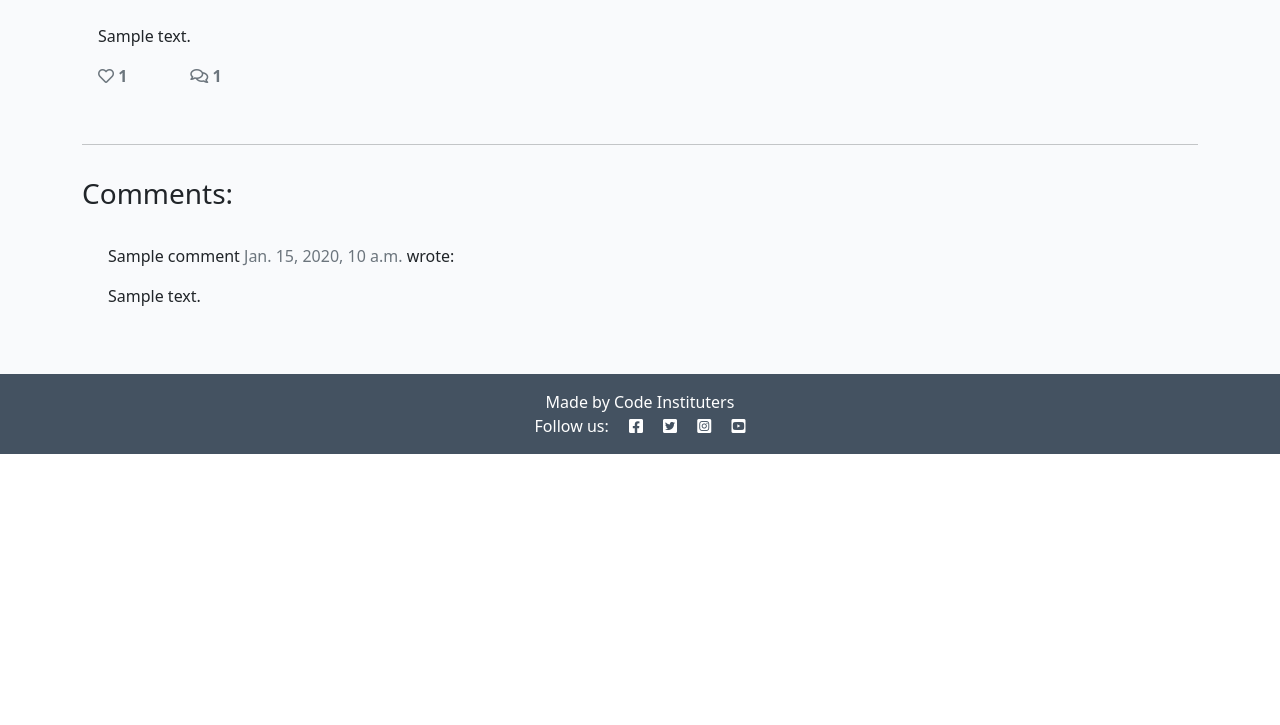
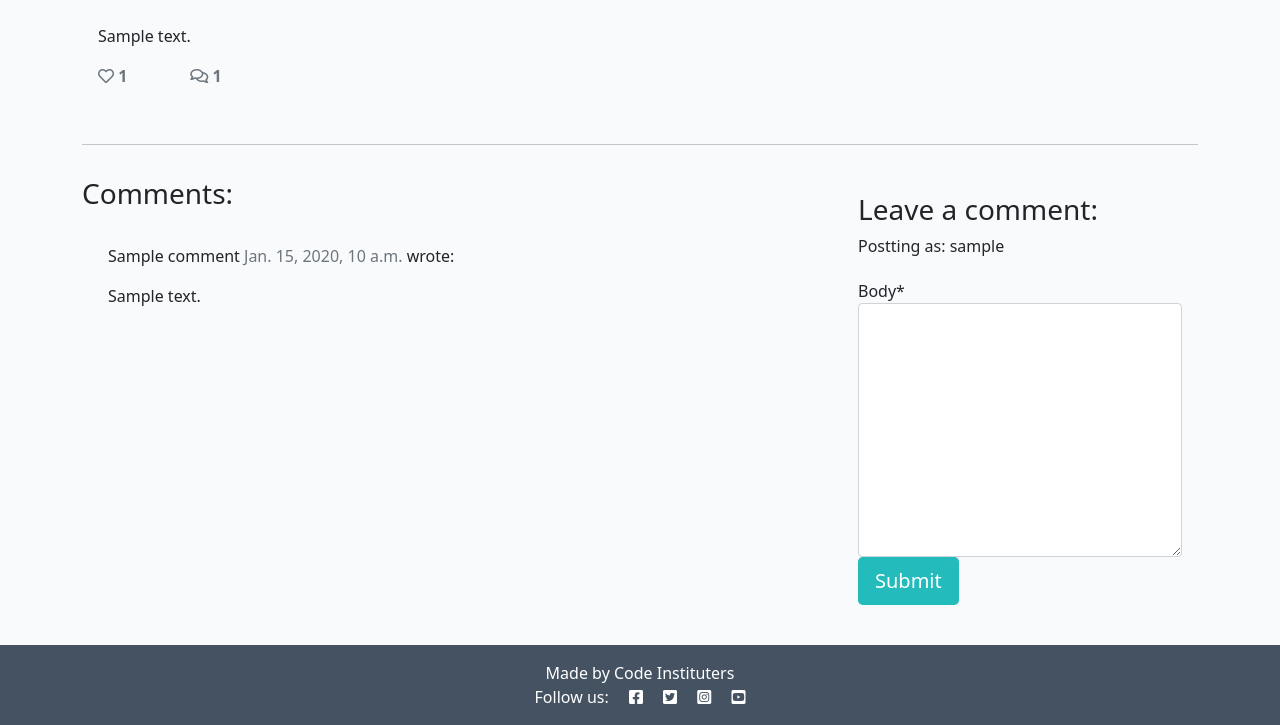
Before and after one commit to Diegomoro415/django-blog, a Django app: a page that uses templates/post_detail.html in a window 1280 px wide. Shown: the part 348-1073 px from the top of the page. Before the commit the page ends 802 px from the top, so only its background shows below. Run offline with Django 3.2, Linux system fonts and the light colour scheme; a user stored in the database is signed in; tables that the repository leaves empty hold one stand-in row (values such as "Sample post"); some libraries are stand-ins or nearby versions.

Commit message:
install crispy, add forms.py update settings, views and post_details.html

```diff
--- /dev/null
+++ b/my_blog_app/forms.py
@@ -0,0 +1,7 @@
+from .models import Comment
+from django import forms
+
+class CommentForm (forms.ModelForm):
+    class Meta:
+        model = Comment
+        fields = ('body',)
--- a/my_blog_app/views.py
+++ b/my_blog_app/views.py
@@ -1,6 +1,8 @@
 from django.shortcuts import render, get_object_or_404
 from django.views import generic, View
 from .models import Post
+from .forms import CommentForm
+
 
 class PostList(generic.ListView):
     model = Post
@@ -24,6 +26,8 @@ class PostDetail(View):
             {
                 "post": post,
                 "comments": comments,
-                "liked": liked,
+                "comment_form": CommentForm,
+                "liked": liked
+
             },
         )
--- a/my_django_blog/settings.py
+++ b/my_django_blog/settings.py
@@ -29,7 +29,9 @@ SECRET_KEY = os.environ.get('SECRET_KEY')
 # SECURITY WARNING: don't run with debug turned on in production!
 DEBUG = True
 
-ALLOWED_HOSTS = ['ci-blog-walkthrough.herokuapp.com', 'localhost']
+ALLOWED_HOSTS = ['ci-blog-walkthrough.herokuapp.com',
+                 'localhost',
+                '8000-diegomoro415-djangoblog-rqh9duw2u62.ws-eu97.gitpod.io']
 
 
 # Application definition
@@ -48,6 +50,7 @@ INSTALLED_APPS = [
     'django.contrib.staticfiles',
     'cloudinary',
     'django_summernote',
+    'crispy_forms',
     'my_blog_app',
 ]
 
@@ -55,6 +58,7 @@ SITE_ID = 1
 
 LOGIN_REDIRECT_URL = '/'
 LOGOUT_REDIRECT_URL = '/'
+CRISPY_TEMPLATE_PACK = 'bootstrap4'
 
 MIDDLEWARE = [
     'django.middleware.security.SecurityMiddleware',
--- a/requirements.txt
+++ b/requirements.txt
@@ -4,6 +4,7 @@ dj-database-url==0.5.0
 dj3-cloudinary-storage==0.0.6
 Django==3.2.19
 django-allauth==0.54.0
+django-crispy-forms==1.14.0
 django-filter==23.2
 django-summernote==0.8.20.0
 django-views==1.0.1
--- a/templates/post_detail.html
+++ b/templates/post_detail.html
@@ -1,4 +1,6 @@
 {% extends 'base.html' %} {% block content %}
+
+{% load crispy_forms_tags %}
 
 <div class="masthead">
     <div class="container">
@@ -80,7 +82,25 @@
         </div>
         <div class="col-md-4 card mb-4  mt-3 ">
             <div class="card-body">
-                <!-- For later -->
+                {% if commented %}
+                <div class="alert alert-success" role="alert">
+                    Your comment is awaiting approval
+                </div>
+                {% else %}
+
+                {% if user.is_authenticated %}
+
+                <h3>Leave a comment:</h3>
+                <p>Postting as: {{ user.username }}</p>
+                <form method="post" style="margin-top: 1.3em;">
+                    {{ comment_form | crispy }}
+                    {% csrf_token %}
+                    <button class="btn btn-signup btn-lg" type="submit">Submit</button>
+                </form>
+
+                {% endif %}
+                {% endif %}
+
             </div>
         </div>
     </div>
```
